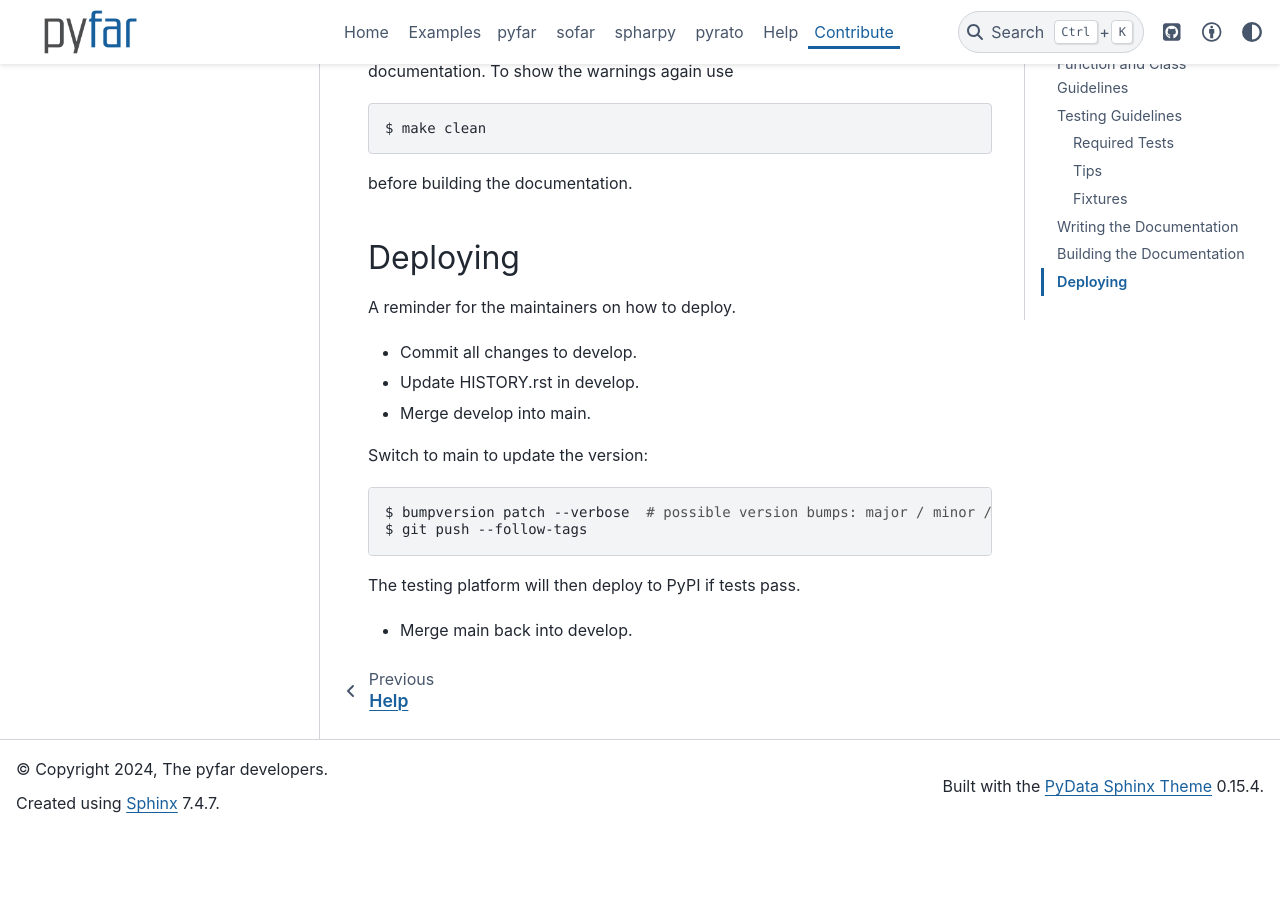
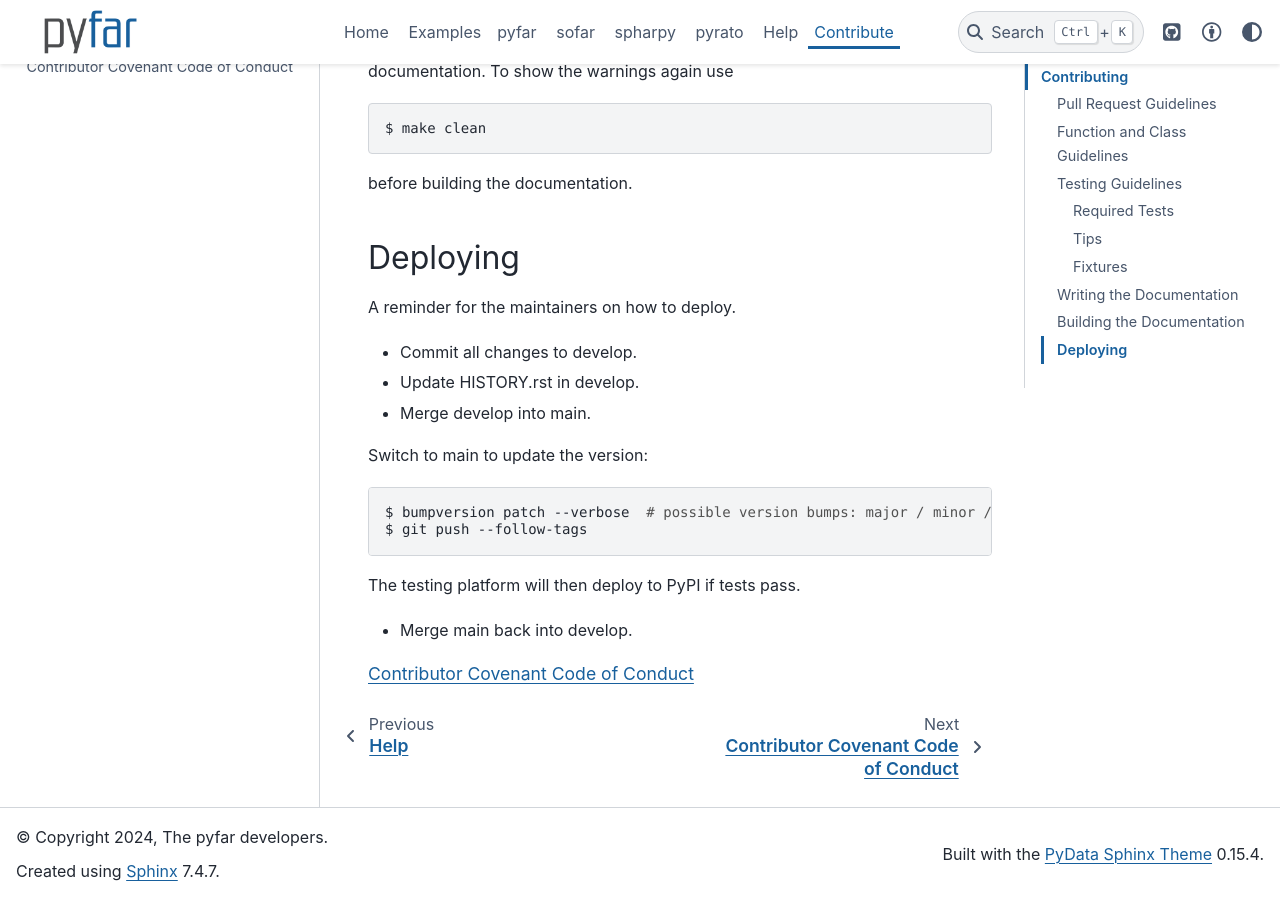
Before and after one commit to pyfar/gallery, a Sphinx documentation site: the page built from docs/community/index.rst, in a window 1280 px wide and 900 px high, scrolled down 6739 px. Built offline with Sphinx 7.4.7 and the PyData theme 0.15.4, drawn with Linux system fonts in a browser that asks for light colours; pages that are not in the unit, such as notebooks, are missing from menus; before the commit the page ends 7571 px from its top, so only the background shows below that.

Commit message:
Feat: add `code_of_conduct` to toc

```diff
--- a/docs/community/index.rst
+++ b/docs/community/index.rst
@@ -34,3 +34,8 @@ community for the acoustics research community. We welcome any contributions
 |
 
 .. include:: contributing.rst
+
+.. toctree::
+   :maxdepth: 1
+
+   code_of_conduct
```
